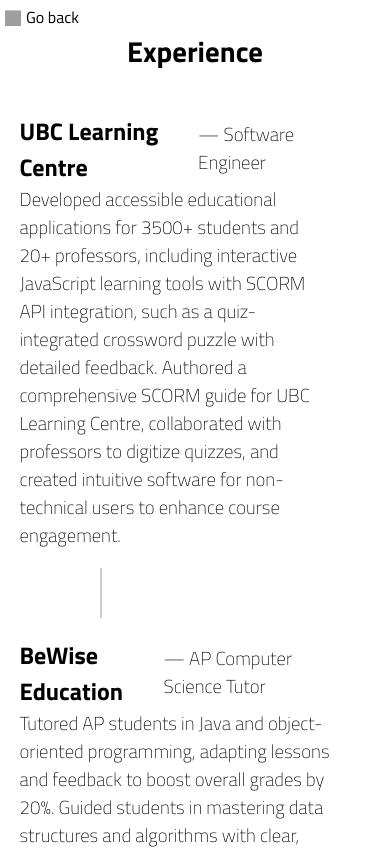
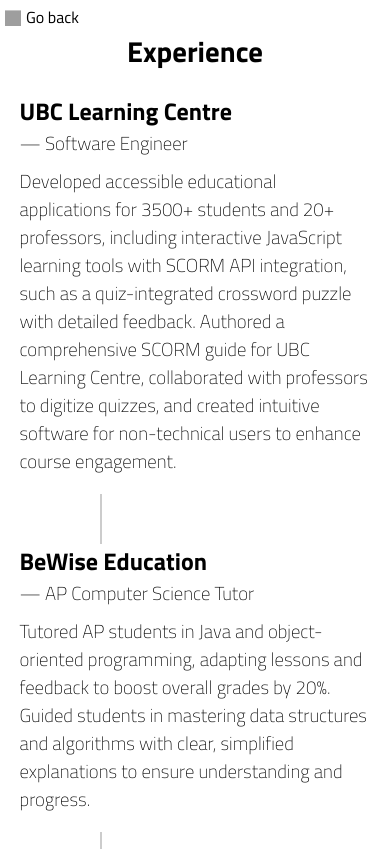
Before and after one commit to youngconnorr/PortfolioWebsite, a React (Vite) app: page /experience in a window 390 px wide. Shown: the top 849 px of the page. Built offline with nearby package versions, Linux system fonts and the light colour scheme; grey boxes are pictures that could not be loaded.

Commit message:
fixed responsive

```diff
--- a/src/components/experience/experience.css
+++ b/src/components/experience/experience.css
@@ -36,3 +36,27 @@
   height: 50px;
   background-color: rgba(128, 128, 128, 0.404);
 }
+
+@media (max-width: 480px) {
+  .single-job {
+    width: 90%;
+    margin-left: 5%;
+    margin-bottom: 5%;
+    margin-top: -20px;
+  }
+
+  .role-title {
+    display: block;
+  }
+
+  .role {
+    margin: 0px;
+    padding: 0px;
+  }
+
+  .employer {
+    padding: 0px;
+    margin-bottom: 30px;
+    margin-top: 0px;
+  }
+}
```
